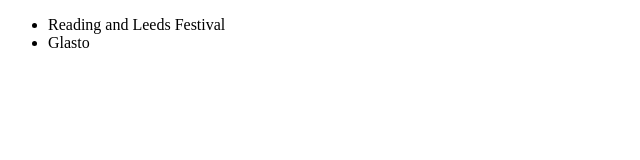
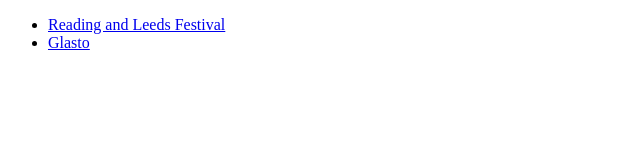
Before and after one commit to astrolabos/bobbygeddes, a website: page app/index.html in a window 1280 px wide. Shown: the whole page, without its empty margins (0-640 px from the left). Drawn offline with nearby package versions, Linux system fonts and the light colour scheme; some packages are replaced by stand-ins of ours; files that its build step writes are made by us from their sources.

Commit message:
add fake link to event page

```diff
--- a/app/views/main.html
+++ b/app/views/main.html
@@ -1,3 +1,3 @@
 <ul>
-    <li ng-repeat="event in events">{{ event.title }}</li>
+    <li ng-repeat="event in events"><a href="/#/event/123">{{ event.title }}</a></li>
 </ul>
```
